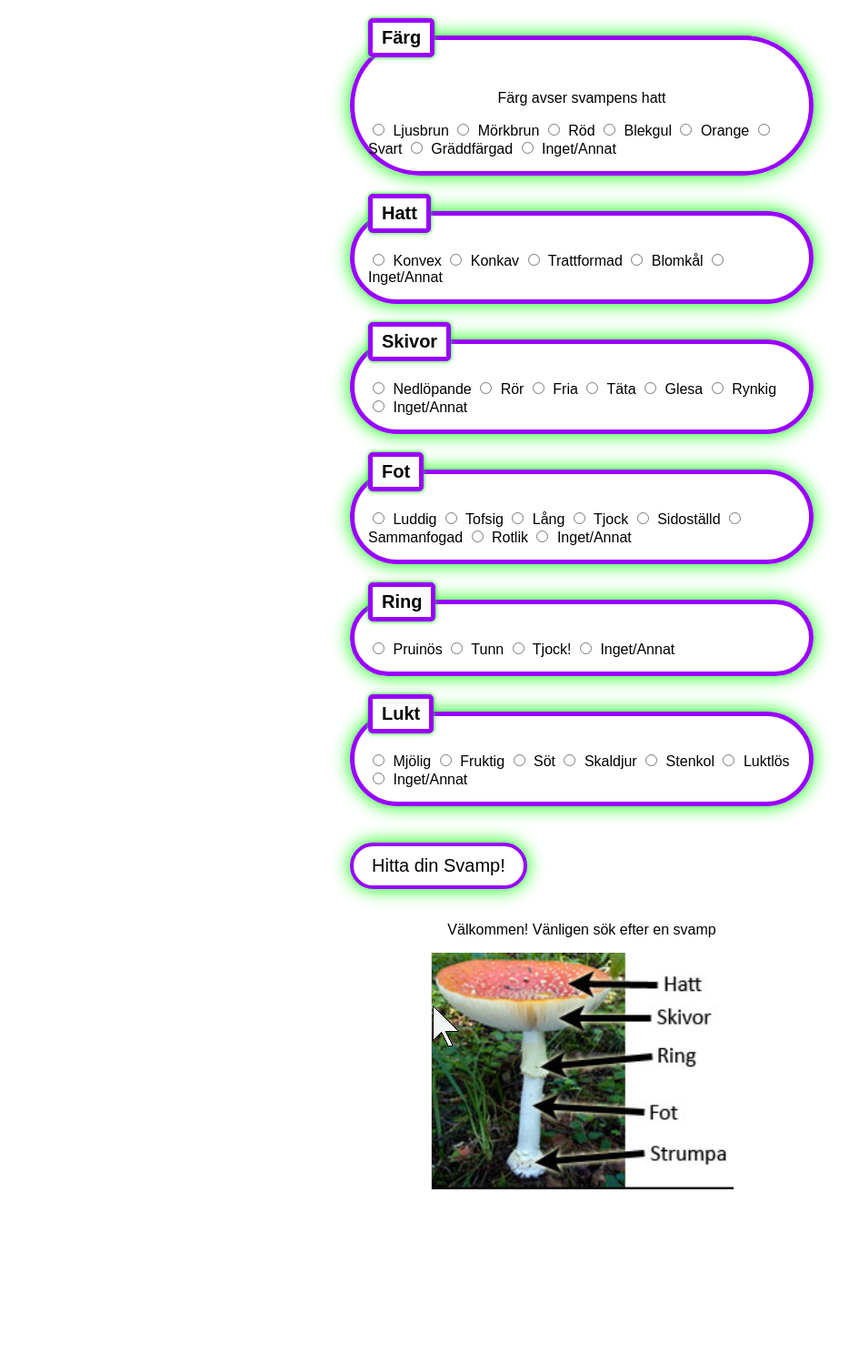
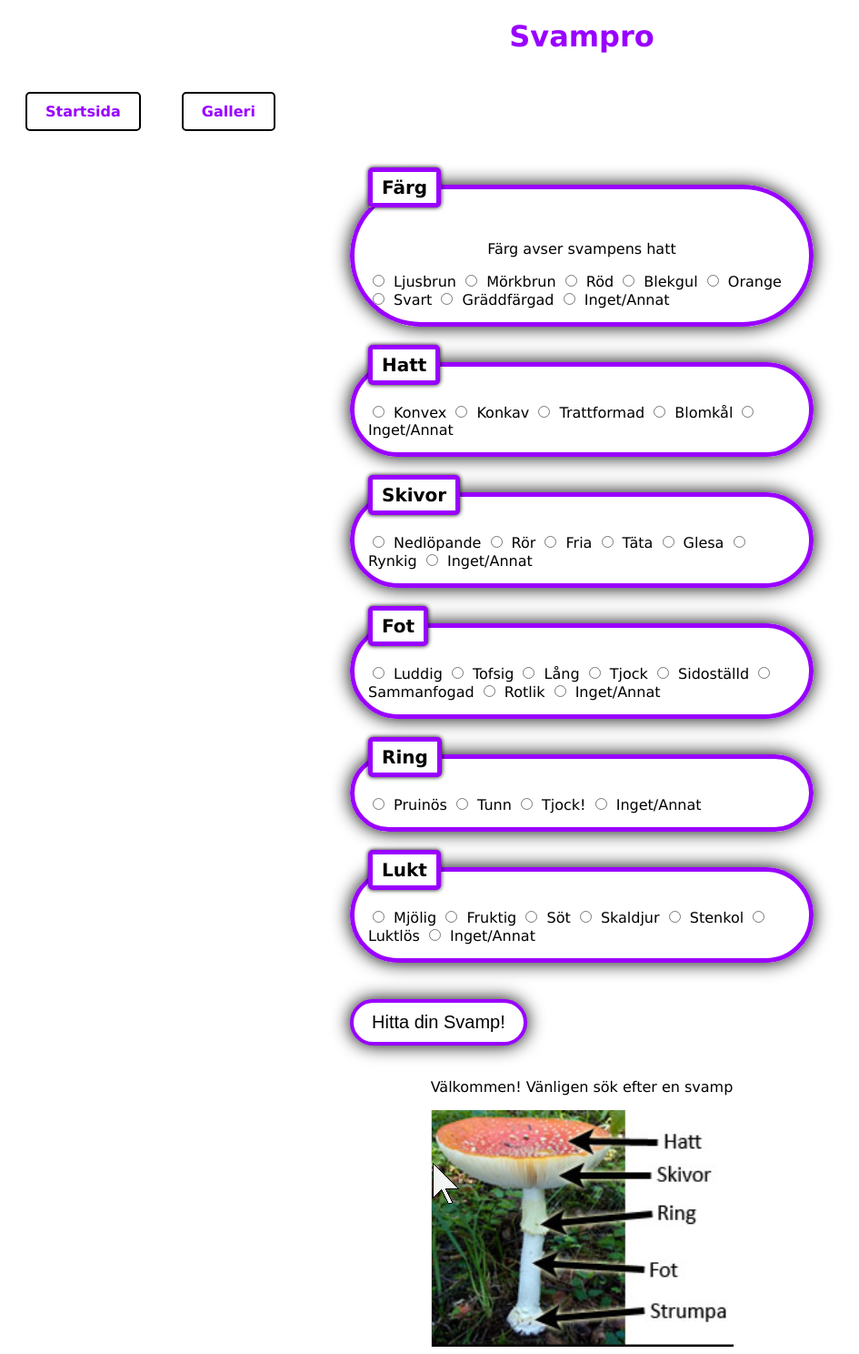
Before and after one commit to Code-666/svamp_agil_grupp, a Flask app: page /min_svamp in a window 1280 px wide. Shown: the whole page at 91% size, without its empty margins (0-945 px from the left). Before the commit the page ends 1307 px from the top, so only its background shows below. Run offline with Flask 3, Linux system fonts and the light colour scheme.

Commit message:
ny utseende på webbsidan

```diff
--- a/static/css/min_svamp_css.css
+++ b/static/css/min_svamp_css.css
@@ -2,6 +2,7 @@ body {
     font-family: Arial, sans-serif; /* Ställer in typsnittet till Arial eller sans-serif om Arial inte är tillgängligt */
     font-size: 16px; /* Ställer in textstorleken till 16 pixlar */
     background-color: white; /* Ställer bakgrundsfärgen till vit */
+    font-family: 'Lucida Sans', 'Lucida Sans Regular', 'Lucida Grande', 'Lucida Sans Unicode', Geneva, Verdana, sans-serif;
 }
 
 input[type="radio"] {
@@ -39,7 +40,7 @@ fieldset {
     border-radius: 100px; /* Skapar en rundad hörnradie på 100 pixlar för fieldset */
     margin: 20px; /* Lägger till 20 pixlars marginal runt fieldset */
     background-color: #ffffff; /* Ställer bakgrundsfärgen till vit för fieldset */
-    box-shadow: 0px 0px 20px #00FF00; /* Lägger till en skugga med färgen #00FF00 och en bredd på 20 pixlar */
+    box-shadow: 0px 0px 20px #000000; /* Lägger till en skugga med färgen #00FF00 och en bredd på 20 pixlar */
 }
 
 /* varje rubrik i varje box */
@@ -50,7 +51,7 @@ legend {
     background-color: #ffffff; /* Ställer bakgrundsfärgen till vit för legend */
     padding: 5px 10px; /* Lägger till 5 pixlars utfyllnad på toppen och botten och 10 pixlars utfyllnad på sidorna av legend */
     border-radius: 5px; /* Skapar en rundad hörnradie på 5 pixlar för legend */
-    box-shadow: 0px 0px 5px #00FF00; /* Lägger till en skugga med färgen #00FF00 och en bredd på 5 pixlar */
+    box-shadow: 0px 0px 5px #000000; /* Lägger till en skugga med färgen #00FF00 och en bredd på 5 pixlar */
     border: 5px solid #9900FF; /* Skapar en svart solid ram med 5 pixlars tjocklek runt legend */
     font-weight: bold; /* Gör texten fetstil */
 }
@@ -64,5 +65,59 @@ input[type="submit"] {
     cursor: pointer; /* Ändrar markörens utseende till en pekande hand när den svävar över submit-knappen */
     font-size: 20px; /* Ställer textstorleken för submit-knappen till 20 pixlar */
     margin: 20px; /* Lägger till 20 pixlars marginal runt submit-knappen */
-    box-shadow: 0px 0px 20px #00FF00; /* Lägger till en skugga med färgen #9900FF och en bredd på 20 pixlar */
+    box-shadow: 0px 0px 20px #000000; /* Lägger till en skugga med färgen #9900FF och en bredd på 20 pixlar */
 }
+
+
+h1 {
+    text-align: center;
+    color: #9900FF;
+}
+
+
+
+
+.identifera-svamp {
+    color: #9900FF; /* Färg för textlänkar */
+    text-decoration: none; /* Ta bort understrykning från textlänkar */
+    padding: 10px 20px; /* Lägg till utfyllnad för knappform */
+    background-color: white; /* Bakgrundsfärg för knapp */
+    border: 2px solid black; /* Kantlinje för knapp */
+    border-radius: 5px; /* Rundade hörn för knapp */
+    display: inline-block; /* Visa länken som en block för att kunna justera storlek och utfyllnad */
+    margin: 10px; /* Utrymme mellan länkarna */
+    font-weight: bold; /* Fetstil text */
+    text-align: center;
+    margin: 20px;
+    cursor: pointer;
+    padding: 10px 20px;
+
+}
+
+.identifera-svamp:hover {
+    background-color: #9900FF; /* Bakgrundsfärg för länken vid hovring */
+    color: #ffffff; /* Färg för text vid hovring */
+}
+
+
+.mainpage {
+    color: #9900FF; /* Färg för textlänkar */
+    text-decoration: none; /* Ta bort understrykning från textlänkar */
+    padding: 10px 20px; /* Lägg till utfyllnad för knappform */
+    background-color: white; /* Bakgrundsfärg för knapp */
+    border: 2px solid black; /* Kantlinje för knapp */
+    border-radius: 5px; /* Rundade hörn för knapp */
+    display: inline-block; /* Visa länken som en block för att kunna justera storlek och utfyllnad */
+    margin: 10px; /* Utrymme mellan länkarna */
+    font-weight: bold; /* Fetstil text */
+    text-align: center;
+    margin: 20px;
+    cursor: pointer;
+    padding: 10px 20px;
+
+}
+
+.mainpage:hover {
+    background-color: #9900FF; /* Bakgrundsfärg för länken vid hovring */
+    color: #ffffff; /* Färg för text vid hovring */
+}
--- a/templates/galleri.html
+++ b/templates/galleri.html
@@ -3,9 +3,13 @@
     <meta charset="UTF-8">
     <meta name="viewport" content="width=device-width, initial-scale=1.0">
     <title>Svampro</title>
+    <link rel="stylesheet" href="../static/css/galleri.css">
 </head>
 <body>
     <h1>Svampro Galleri</h1>
+    <a href="/mainpage" class="identifera-svamp">Startsida</a>
+    <a href="/min_svamp" class="identifera-svamp">Identifera-svamp</a>
+
     <h2>Här kan ni se ett utval av svampar som går att hitta i Sverige!</h2>
 
     {% for mushroom in mushrooms %}
--- a/templates/min_svamp.html
+++ b/templates/min_svamp.html
@@ -11,7 +11,9 @@
 </head>
 <body>
 
-
+<h1>Svampro</h1>
+<a href="/mainpage" class="identifera-svamp">Startsida</a>
+<a href="/galleri" class="identifera-svamp">Galleri</a>
   <!-- Here are the beta testing forms fields -->
   <!-- the categories for each filed (form options) needs to be expanded!!! -->
 <div>
```
Also changed, not shown: static/css/galleri.css (added, +49 -0 lines), static/css/styles.css (+29 -1 lines), templates/index.html (+12 -6 lines).
